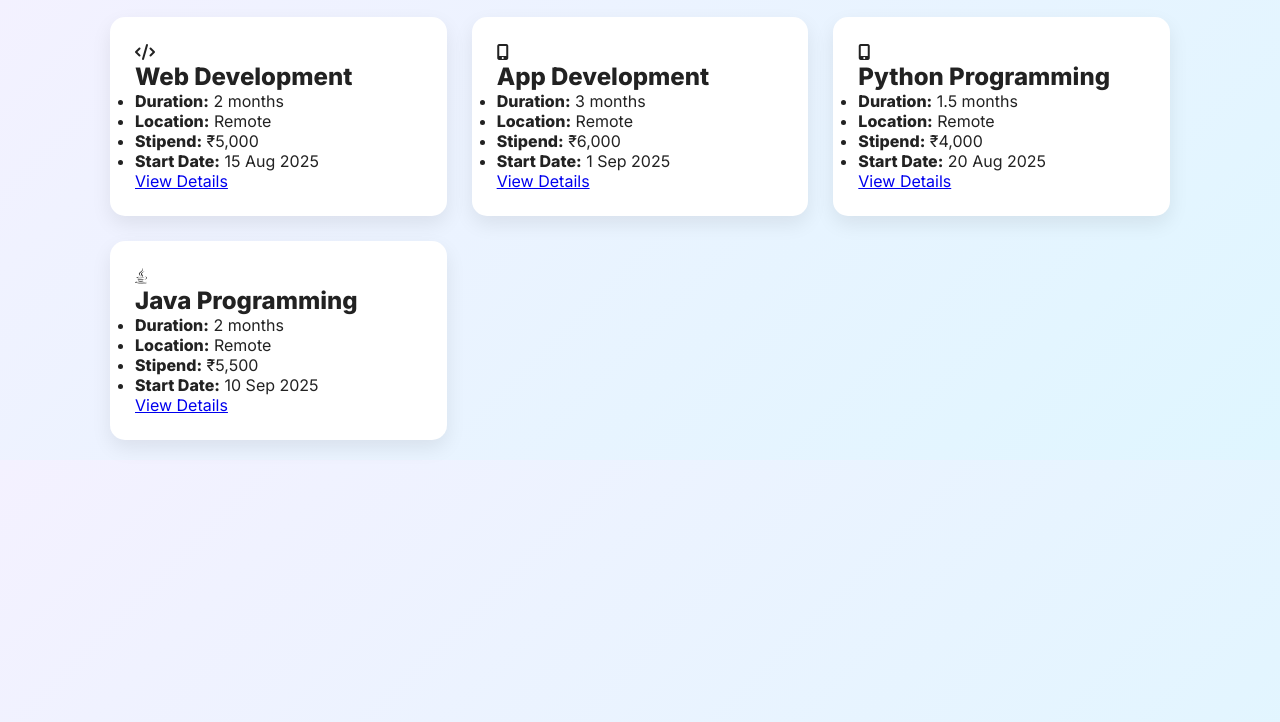
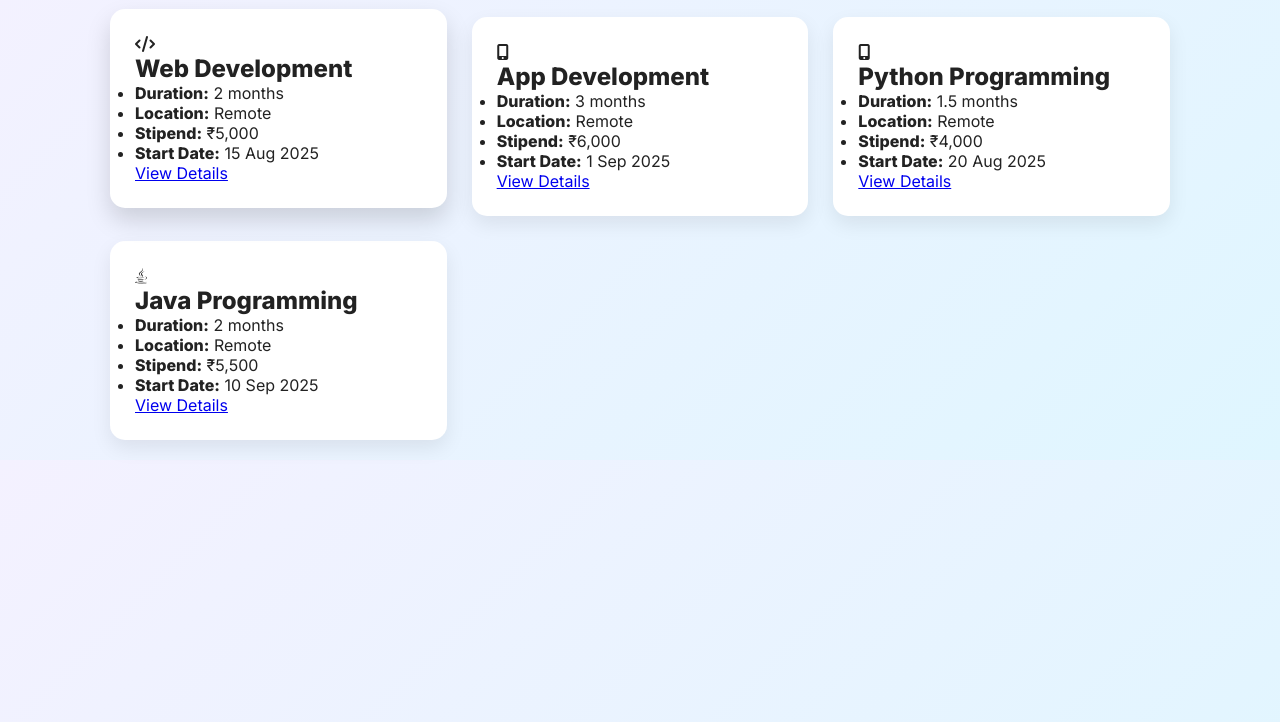
Before and after one commit to Srilekha-Paul/Redesign_web, a plain HTML site: page index.html in a window 1280 px wide. In both pictures the pointer is over the element 278 px from the left and 194 px from the top of the page. Shown: the part 78-800 px from the top of the page. Drawn offline with Linux system fonts and the light colour scheme.

Commit message:
add card hover

```diff
--- a/style.css
+++ b/style.css
@@ -39,3 +39,7 @@ body{
     align-items: flex-start;
 
 }
+.card:hover {
+    transform: translateY(-8px);
+    box-shadow: 0 12px 25px rgba(0,0,0,0.15);
+}
```
